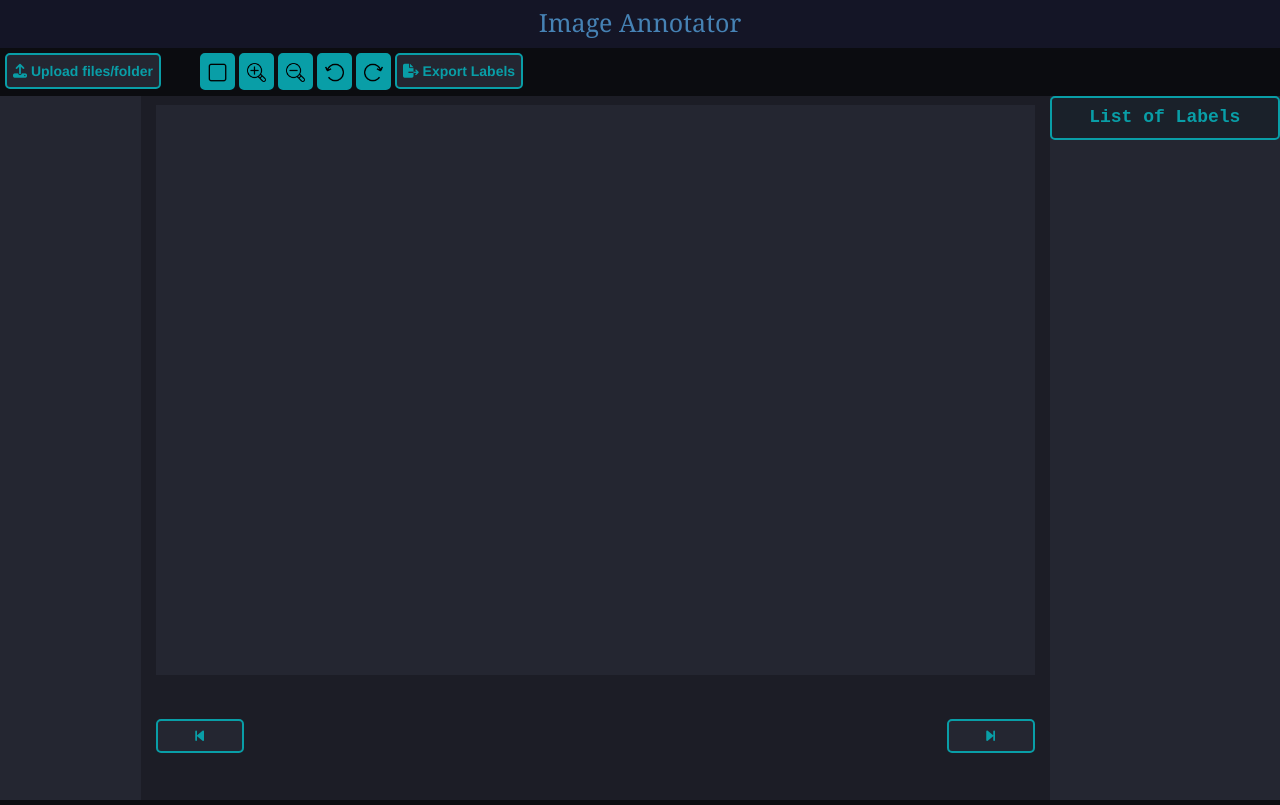
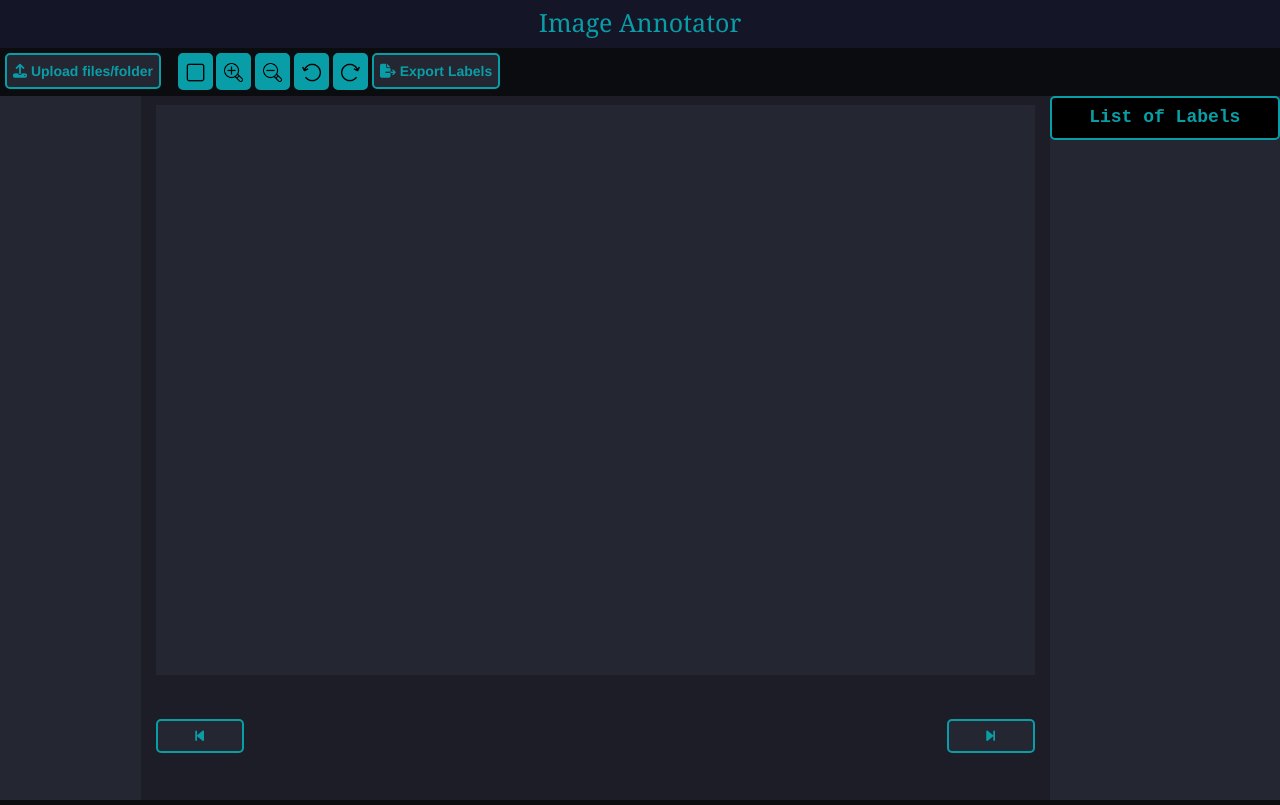
Before and after one commit to CS699-IITB-Autumn-2021/project-void, a plain HTML site: page index.html in a window 1280 px wide. Drawn offline with nearby package versions, Linux system fonts and the light colour scheme.

Commit message:
updated label css

```diff
--- a/style.css
+++ b/style.css
@@ -52,7 +52,7 @@ html {
     height: 6%;
     margin: auto;
     text-align: center;
-    color: #4682B4;
+    color: #099EA7;
     font-size: 25px;
     /* font-style: oblique; */
     font-family: Georgia, 'Times New Roman', Times, serif;
@@ -71,11 +71,21 @@ html {
     transition: 0.5s;
 
 }
+
  #heading {
     width: 100%;
      text-align: center;
       font-size: large;
+    background-color: black;
+
       border: #099EA7 2px solid;
+}
+
+#heading:hover
+{
+    cursor: default;
+    color: #099EA7;
+    background-color: black;
 }
 
 button
@@ -241,7 +251,7 @@ label:hover, #export_btn:hover, button:hover {
   .dropdown {
     position: relative;
     display: inline-block;
-    margin-right: 2.8%;
+    margin-right: 1%;
 
   }
 
```
